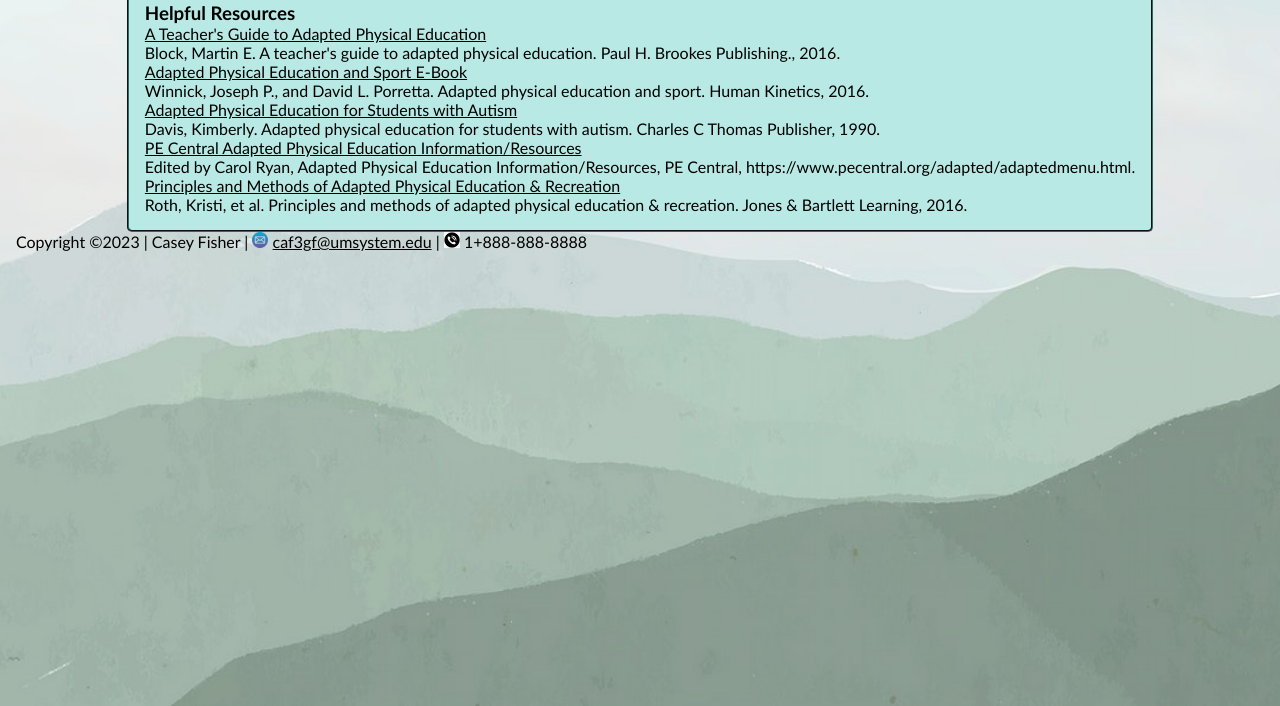
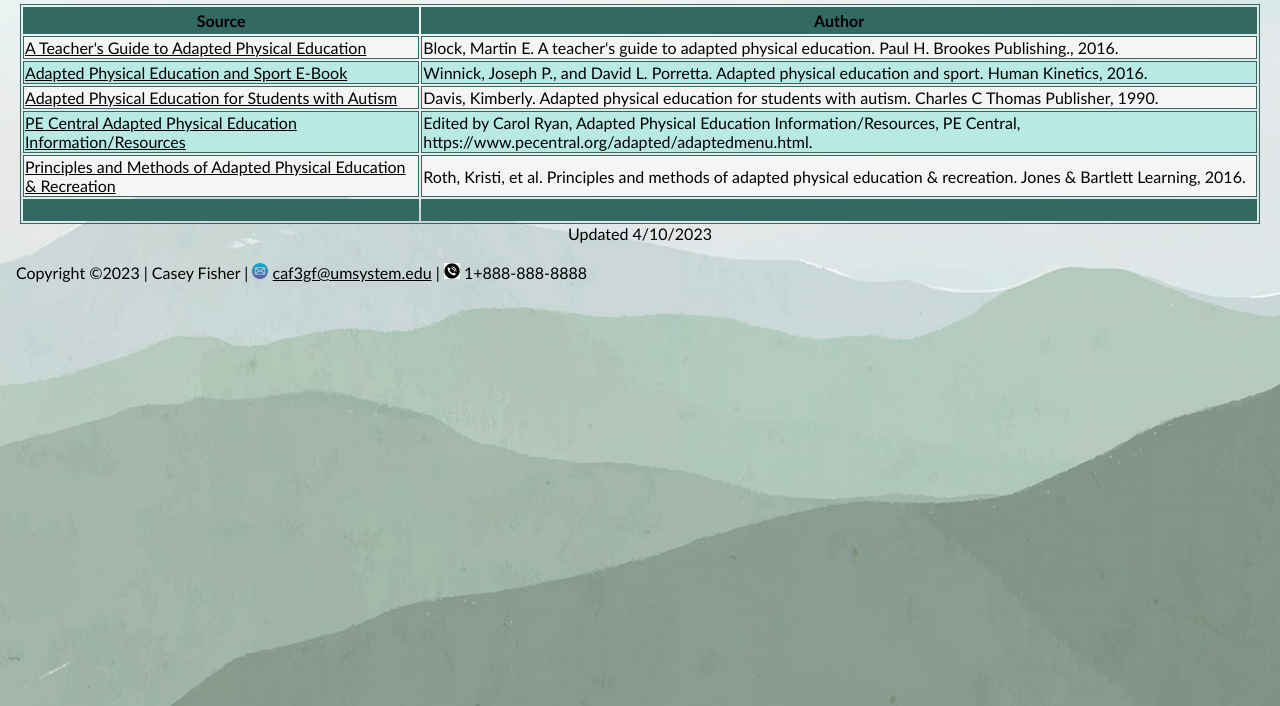
Before and after one commit to cfish5555/cfish5555.github.io, a plain HTML site: page resources.html in a window 1280 px wide. Shown: the part 94-800 px from the top of the page. Drawn offline with Linux system fonts and the light colour scheme.

Commit message:
Add files via upload

```diff
--- a/resources.html
+++ b/resources.html
@@ -49,32 +49,39 @@ Tested: February 27, 2023
             </ul>
         </nav>
         <h1>Resources</h1>
-                <div class="box-two">
-                    <h3>Helpful Resources</h3>
-                    <ul>
-                <li><a href="https://brookespublishing.com/wp-content/uploads/2021/06/four-key-steps-to-including-adapted-sports.pdf">A Teacher's Guide to Adapted Physical Education</a>
-                    <ul>
-                        <li>Block, Martin E. A teacher's guide to adapted physical education. Paul H. Brookes Publishing., 2016.</li>
-                    </ul></li>
-                    <li><a href="https://books.google.com/books?id=XvR6DwAAQBAJ&lpg=PR1&ots=uc9Dm2qfq5&dq=adapted%20physical%20education&lr&pg=PA6#v=onepage&q&f=false">Adapted Physical Education and Sport E-Book</a>
-                    <ul>
-                        <li>Winnick, Joseph P., and David L. Porretta. Adapted physical education and sport. Human Kinetics, 2016.</li>
-                    </ul></li>
-                        <li><a href="https://books.google.com/books?id=hV3YCQAAQBAJ&printsec=frontcover&source=gbs_atb#v=onepage&q&f=false">Adapted Physical Education for Students with Autism</a>
-                    <ul>
-                        <li>Davis, Kimberly. Adapted physical education for students with autism. Charles C Thomas Publisher, 1990.</li>
-                    </ul></li>
-                        <li><a href="https://www.pecentral.org/adapted/adaptedmenu.html">PE Central Adapted Physical Education Information/Resources</a>
-                    <ul>
-                        <li>Edited by Carol Ryan, Adapted Physical Education Information/Resources, PE Central, https://www.pecentral.org/adapted/adaptedmenu.html.</li>
-                    </ul></li>
-                        <li><a href="https://books.google.com/books?id=BNkADQAAQBAJ&lpg=PP1&ots=xu0_MgSCPz&dq=adapted%20physical%20education&lr&pg=PA3#v=onepage&q&f=false">Principles and Methods of Adapted Physical Education & Recreation</a>
-                        <ul>
-                        <li>Roth, Kristi, et al. Principles and methods of adapted physical education & recreation. Jones & Bartlett Learning, 2016.</li>
-                    </ul></li>
-            </ul>
-        </div>
-
+        <table>
+            <tr>
+                <th>Source</th>
+                <th>Author</th>
+            </tr>
+            <tr>
+                <td><a href="https://brookespublishing.com/wp-content/uploads/2021/06/four-key-steps-to-including-adapted-sports.pdf">A Teacher's Guide to Adapted Physical Education</a></td>
+                <td>Block, Martin E. A teacher's guide to adapted physical education. Paul H. Brookes Publishing., 2016.</td>
+            </tr>
+            <tr>
+                <td><a href="https://books.google.com/books?id=XvR6DwAAQBAJ&lpg=PR1&ots=uc9Dm2qfq5&dq=adapted%20physical%20education&lr&pg=PA6#v=onepage&q&f=false">Adapted Physical Education and Sport E-Book</a></td>
+                <td>Winnick, Joseph P., and David L. Porretta. Adapted physical education and sport. Human Kinetics, 2016.</td>
+            </tr>
+            <tr>
+                <td><a href="https://books.google.com/books?id=hV3YCQAAQBAJ&printsec=frontcover&source=gbs_atb#v=onepage&q&f=false">Adapted Physical Education for Students with Autism</a></td>
+                <td>Davis, Kimberly. Adapted physical education for students with autism. Charles C Thomas Publisher, 1990.</td>
+            </tr>
+            <tr>
+                <td><a href="https://www.pecentral.org/adapted/adaptedmenu.html">PE Central Adapted Physical Education Information/Resources</a></td>
+                <td>Edited by Carol Ryan, Adapted Physical Education Information/Resources, PE Central, https://www.pecentral.org/adapted/adaptedmenu.html.</td>
+            </tr>
+            <tr>
+                <td><a href="https://books.google.com/books?id=BNkADQAAQBAJ&lpg=PP1&ots=xu0_MgSCPz&dq=adapted%20physical%20education&lr&pg=PA3#v=onepage&q&f=false">Principles and Methods of Adapted Physical Education & Recreation</a></td>
+                <td>Roth, Kristi, et al. Principles and methods of adapted physical education & recreation. Jones & Bartlett Learning, 2016.</td>
+            </tr>
+            <tfoot>
+                <tr>
+                    <td></td>
+                    <td></td>
+                </tr>
+            </tfoot>
+        <caption style="caption-side: bottom;">Updated 4/10/2023</caption>
+        </table>
         <footer>
             <p>Copyright ©2023 | Casey Fisher | <img src="email.ico" height="16" width="16" alt="email"> <a href="caf3gf@umsystem.edu">caf3gf@umsystem.edu</a> | <img src="phone.png" height="16" width="16" alt="phone"> 1+888-888-8888</p>
     </footer>
--- a/style.css
+++ b/style.css
@@ -49,8 +49,39 @@ figcaption{
  footer{
     margin-left: 1em;
  }
+
+ table{
+    border: 1px solid #336963;
+    margin: 20px;
+ }
+
+ table th{
+    background-color: #336963;
+    color: black;
+    padding: 4px;
+ }
+
+ table td{
+    background-color: #b8e9e4;
+    padding: 1px;
+    border: 1px solid #336963;
+ }
+
+ table tr:nth-child(even) td{
+    background-color: whitesmoke;
+ }
+
+ table tfoot tr td{
+    background-color: #336963;
+    color: black;
+    padding: 10px;
+    text-align: center;
+ }
 /* Grid layout in desktop view*/
 @media screen and (min-width: 760px) {
+    table{
+        width: auto;
+    }
     .grid {
     display: grid;
     grid-gap: 0px;
@@ -156,6 +187,9 @@ figcaption{
 
 /* Grid layout in mobile view*/
 @media screen and (max-width: 759px){
+    table{
+        width: auto;
+    }
     .grid {
         display: grid;
         grid-gap: 1em;
@@ -326,6 +360,9 @@ figcaption{
         }
 }
 @media screen and (max-width: 320px) {
+    table{
+        width: auto;
+    }
     .container{
         width: 290px;
     }
```
